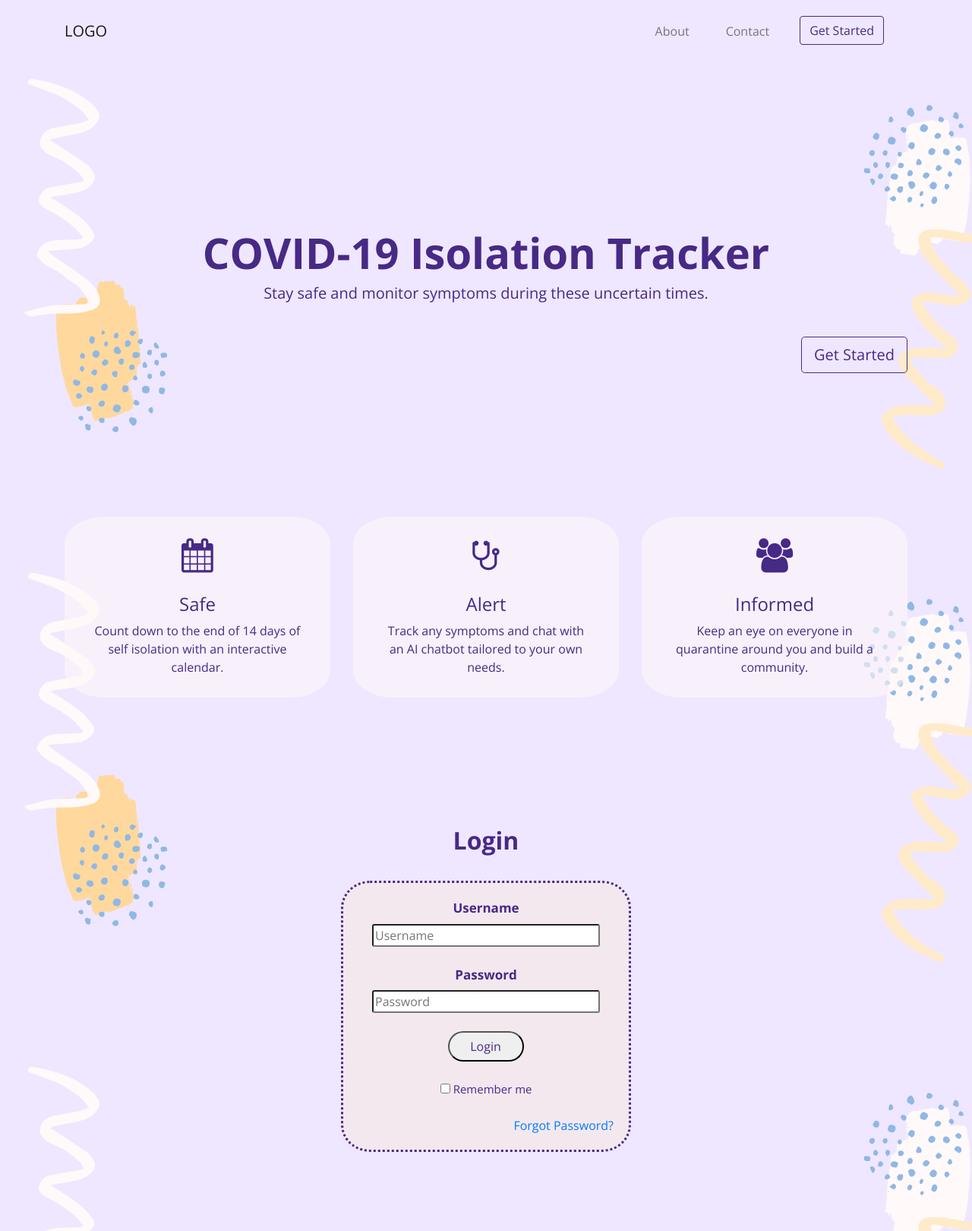
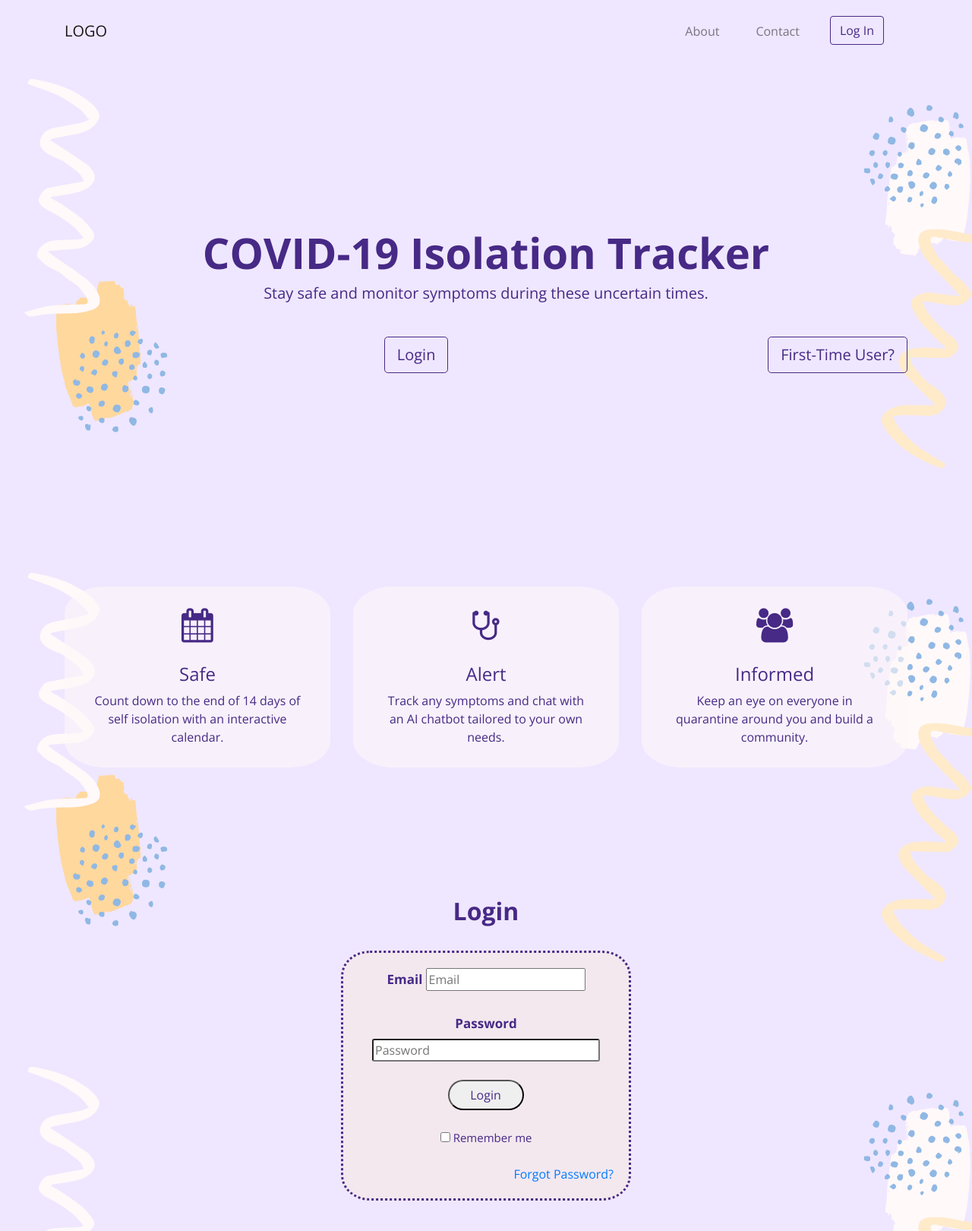
Before and after one commit to bekahma/isotracker-19, a Flask app: page / in a window 1280 px wide. Shown: the top 1620 px of the page at 76% size. Run offline with Flask 2, Linux system fonts and the light colour scheme; some libraries are stand-ins or nearby versions.

Commit message:
Progressed user auth

```diff
--- a/app.py
+++ b/app.py
@@ -26,25 +26,32 @@ firebase = pyrebase.initialize_app(config)
 auth = firebase.auth()
 
 @app.route('/', methods = ['GET', 'POST'])
-def public():
+def home():
     return render_template('index.html')
 
-# @app.route('/login')
-# def login():
-#     return render_template('login.html')
-
+@app.route('/login')
+def login():
+    return render_template('index_login.html')
 
 @app.route('/loginAuth', methods=['GET', 'POST'])
 def loginAuth():
     if request.method == 'POST':
-        email = request.form['Uname']
+        email = request.form['email']
         password = request.form['Pass']
-        try:
-            auth.sign_in_with_email_and_password('email','password')
-            return 'Login is successful'
-        except:
-            error = 'Invalid login or username'
-            return render_template('tracker.html', error=error)
+        auth.sign_in_with_email_and_password('email','password')
+        return render_template('tracker.html')
+
+@app.route('/register')
+def register():
+    return render_template('register.html')
+
+@app.route('/registration', methods=['GET', 'POST'])
+def enter_user():
+    if request.method == 'POST':
+        email = request.form['email']
+        password = request.form['Pass']
+        user = auth.create_user_with_email_and_password(email, password)
+        return render_template('index_login.html')
 
 @app.route('/dashboard', methods=['GET','POST'])
 def cal():
--- a/static/css/login.css
+++ b/static/css/login.css
@@ -1,4 +1,13 @@
 
+  body {
+    font-family: 'Open Sans';
+    /* background-size: cover;
+    background-position: center;
+    background-repeat: repeat-y;
+    */
+    color: #472986;
+    align-content: center;
+  }
   .login {
     text-align: center;
     margin-top: 2%;
--- a/static/css/styles.css
+++ b/static/css/styles.css
@@ -42,11 +42,18 @@ nav {
 }
 
 #button {
-    text-align: center;
+    display: inline-block
     margin-top: 4%;
     margin-bottom: 4%;
 }
-
+#button1 {
+    float: left;
+    margin-top: 4%;
+    margin-bottom: 4%;
+}
+#container{
+    text-align: center;
+}
 .features {
     margin-top: 12%;
     margin-bottom: 12%;
--- a/templates/index.html
+++ b/templates/index.html
@@ -42,7 +42,7 @@
 					<li class="nav-item">
 						<a class="nav-link" href="#">Contact</a>
 				  </li>
-						<a href="#loginsection"><button class="btn btn-outline-success nav-item" type="button">Get Started</button></a>
+						<a href="/login"><button class="btn btn-outline-success nav-item" type="button">Log In</button></a>
 				  </ul>
 				</div>
 			  </div>
@@ -56,8 +56,13 @@
 				<img src="./assets/images/health_heart.png"/>
 				-->
 				<h5>Stay safe and monitor symptoms during these uncertain times.</h5>
-				<div id="button">
-					<a href="#loginsection"><button class="btn btn-outline-success btn-lg">Get Started</button></a>
+				<div id="container">
+					<div id="button">
+						<a href="/register"><button class="btn btn-outline-success btn-lg">First-Time User?</button></a>
+					</div>
+					<div id="button">
+						<button class="btn btn-outline-success btn-lg">Login</button>
+					</div>
 				</div>
 			</div>
 		</section>
@@ -98,9 +103,9 @@
 				<h4>Login</h4>
 				<form id="login" method="POST" action="/loginAuth">
 					<label>
-						<b>Username</b>
+						<b>Email</b>
 					</label>
-					<input type="text" name="Uname" id="Uname" placeholder="Username" required/>
+					<input type="email" name="email" id="email" placeholder="Email" required/>
 					<br><br>
 					<label>
 						<b>Password</b>
```
Also changed, not shown: templates/index_login.html (+12 -13 lines), templates/register.html (added, +33 -0 lines).
